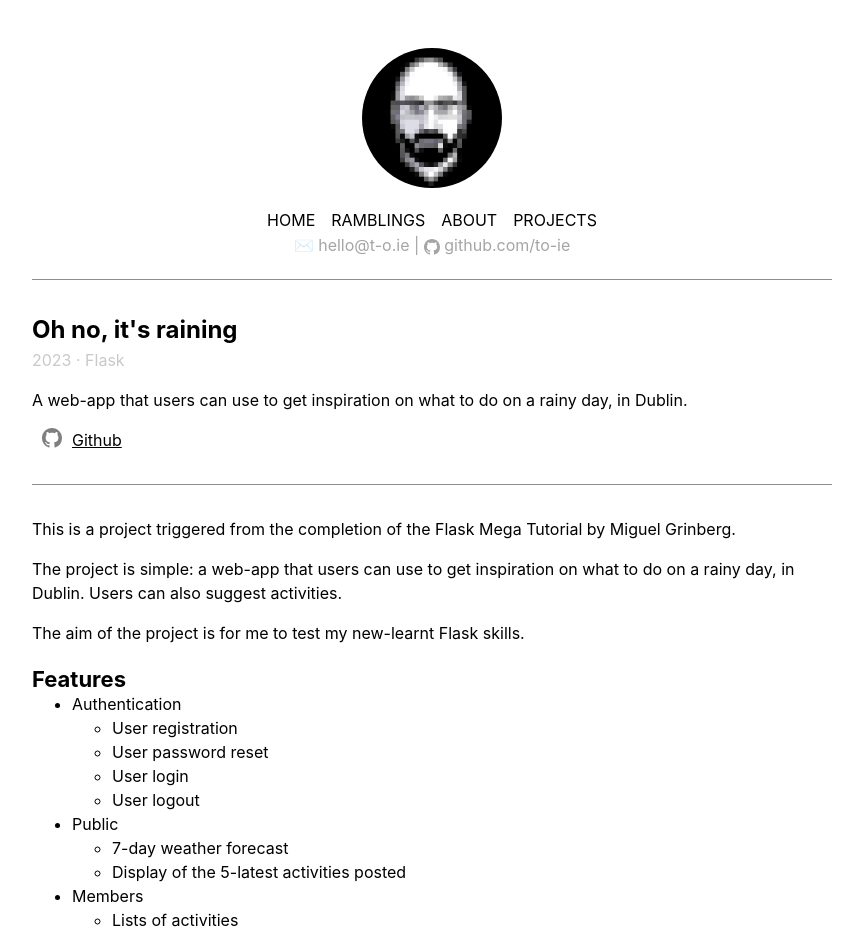
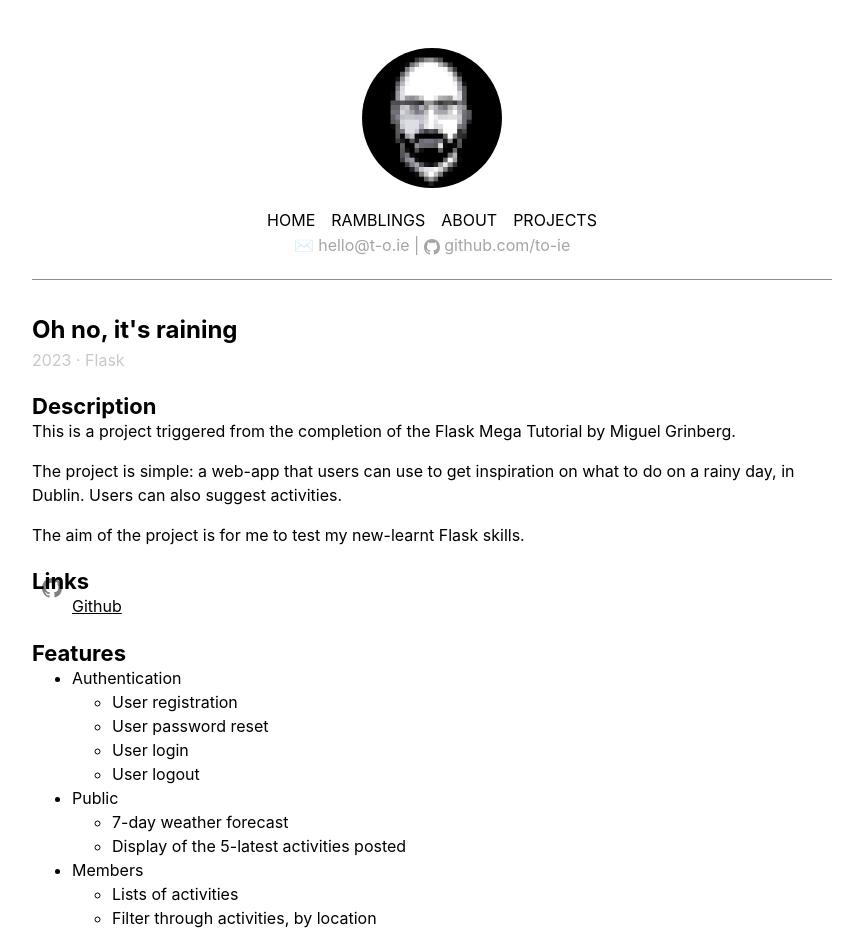
Before and after one commit to to-ie/to-ie.github.io, a Jekyll site: the page built from _projects/2023-03-02-rain.md, in a window 1280 px wide and 1400 px high. Shown: the top 933 px of the window, without its empty margins (208-1071 px from the left). Built offline with Jekyll 4.4.1, drawn with Linux system fonts in a browser that asks for light colours; some of the changed text lies outside the part shown.

Commit message:
layout of projects

```diff
--- a/_projects/2023-03-02-rain.md
+++ b/_projects/2023-03-02-rain.md
@@ -6,18 +6,18 @@ summary:   A web-app that users can use to get inspiration on what to do on a ra
 category: Flask
 ---
 
-A web-app that users can use to get inspiration on what to do on a rainy day, in Dublin.
-
-<svg xmlns="http://www.w3.org/2000/svg" width="20" height="20" fill="#00000080" viewBox="0 0 16 16" class="svgicon">
-<path d="M8 0C3.58 0 0 3.58 0 8c0 3.54 2.29 6.53 5.47 7.59.4.07.55-.17.55-.38 0-.19-.01-.82-.01-1.49-2.01.37-2.53-.49-2.69-.94-.09-.23-.48-.94-.82-1.13-.28-.15-.68-.52-.01-.53.63-.01 1.08.58 1.23.82.72 1.21 1.87.87 2.33.66.07-.52.28-.87.51-1.07-1.78-.2-3.64-.89-3.64-3.95 0-.87.31-1.59.82-2.15-.08-.2-.36-1.02.08-2.12 0 0 .67-.21 2.2.82.64-.18 1.32-.27 2-.27.68 0 1.36.09 2 .27 1.53-1.04 2.2-.82 2.2-.82.44 1.1.16 1.92.08 2.12.51.56.82 1.27.82 2.15 0 3.07-1.87 3.75-3.65 3.95.29.25.54.73.54 1.48 0 1.07-.01 1.93-.01 2.2 0 .21.15.46.55.38A8.012 8.012 0 0 0 16 8c0-4.42-3.58-8-8-8z"></path></svg> [Github](https://github.com/to-ie/oh-no-it-s-raining)
-
----
+## Description
 
 This is a project triggered from the completion of the Flask Mega Tutorial by Miguel Grinberg.
 
 The project is simple: a web-app that users can use to get inspiration on what to do on a rainy day, in Dublin. Users can also suggest activities.
 
 The aim of the project is for me to test my new-learnt Flask skills.
+
+## Links
+
+<svg xmlns="http://www.w3.org/2000/svg" width="20" height="20" fill="#00000080" viewBox="0 0 16 16" class="svgicon">
+<path d="M8 0C3.58 0 0 3.58 0 8c0 3.54 2.29 6.53 5.47 7.59.4.07.55-.17.55-.38 0-.19-.01-.82-.01-1.49-2.01.37-2.53-.49-2.69-.94-.09-.23-.48-.94-.82-1.13-.28-.15-.68-.52-.01-.53.63-.01 1.08.58 1.23.82.72 1.21 1.87.87 2.33.66.07-.52.28-.87.51-1.07-1.78-.2-3.64-.89-3.64-3.95 0-.87.31-1.59.82-2.15-.08-.2-.36-1.02.08-2.12 0 0 .67-.21 2.2.82.64-.18 1.32-.27 2-.27.68 0 1.36.09 2 .27 1.53-1.04 2.2-.82 2.2-.82.44 1.1.16 1.92.08 2.12.51.56.82 1.27.82 2.15 0 3.07-1.87 3.75-3.65 3.95.29.25.54.73.54 1.48 0 1.07-.01 1.93-.01 2.2 0 .21.15.46.55.38A8.012 8.012 0 0 0 16 8c0-4.42-3.58-8-8-8z"></path></svg> [Github](https://github.com/to-ie/oh-no-it-s-raining)
 
 ## Features
 - Authentication
@@ -41,10 +41,10 @@ The aim of the project is for me to test my new-learnt Flask skills.
     - User management: list users, edit users, delete users, make user admin
     - activity management: list, edit, delete, moderate / publish all activities
 
-## Screenshots
-![rain](https://github.com/to-ie/oh-no-it-s-raining/raw/main/app/static/index.jpg)
-
 ## Tech stack
 - Flask
 - MySQL
 - Bootstrap
+
+## Screenshots
+![rain](https://github.com/to-ie/oh-no-it-s-raining/raw/main/app/static/index.jpg)
```
Also changed, not shown: _projects/2023-03-08-eeb2-reunion.md (+2 -1 lines).
